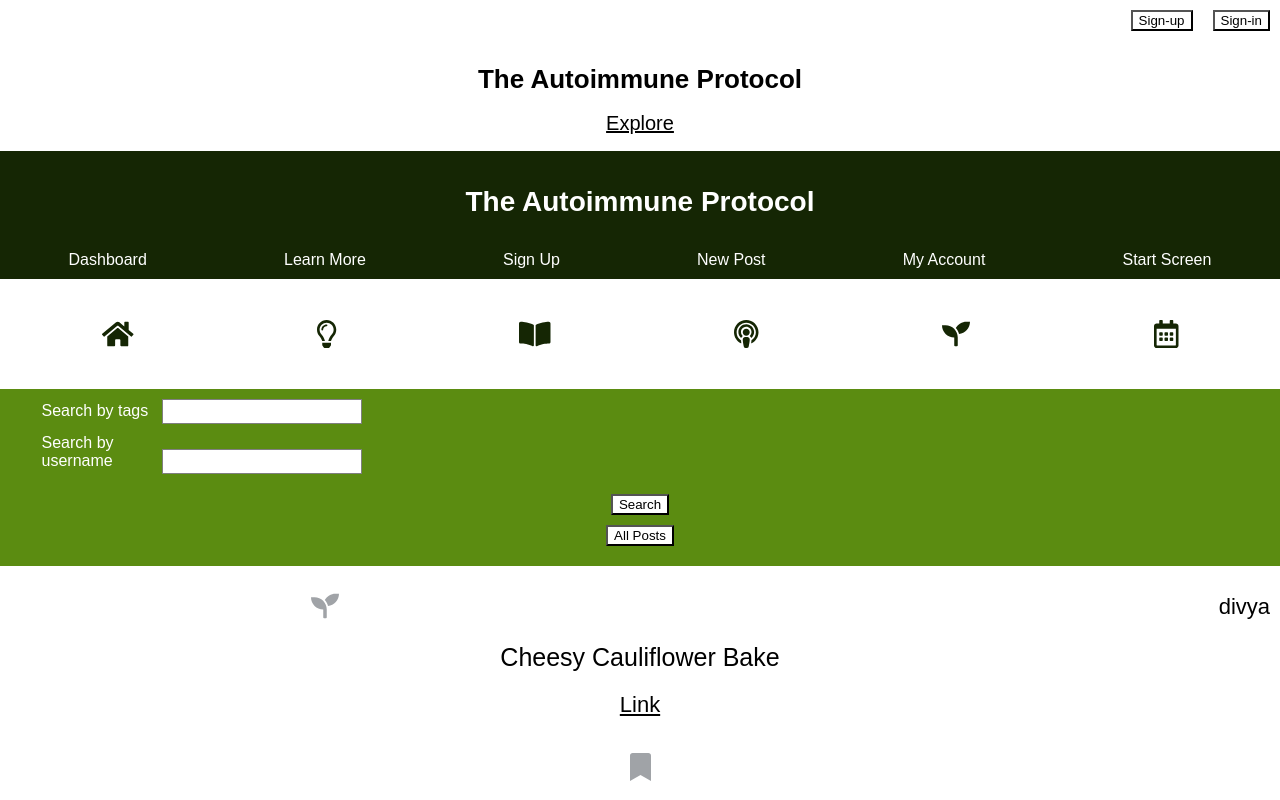
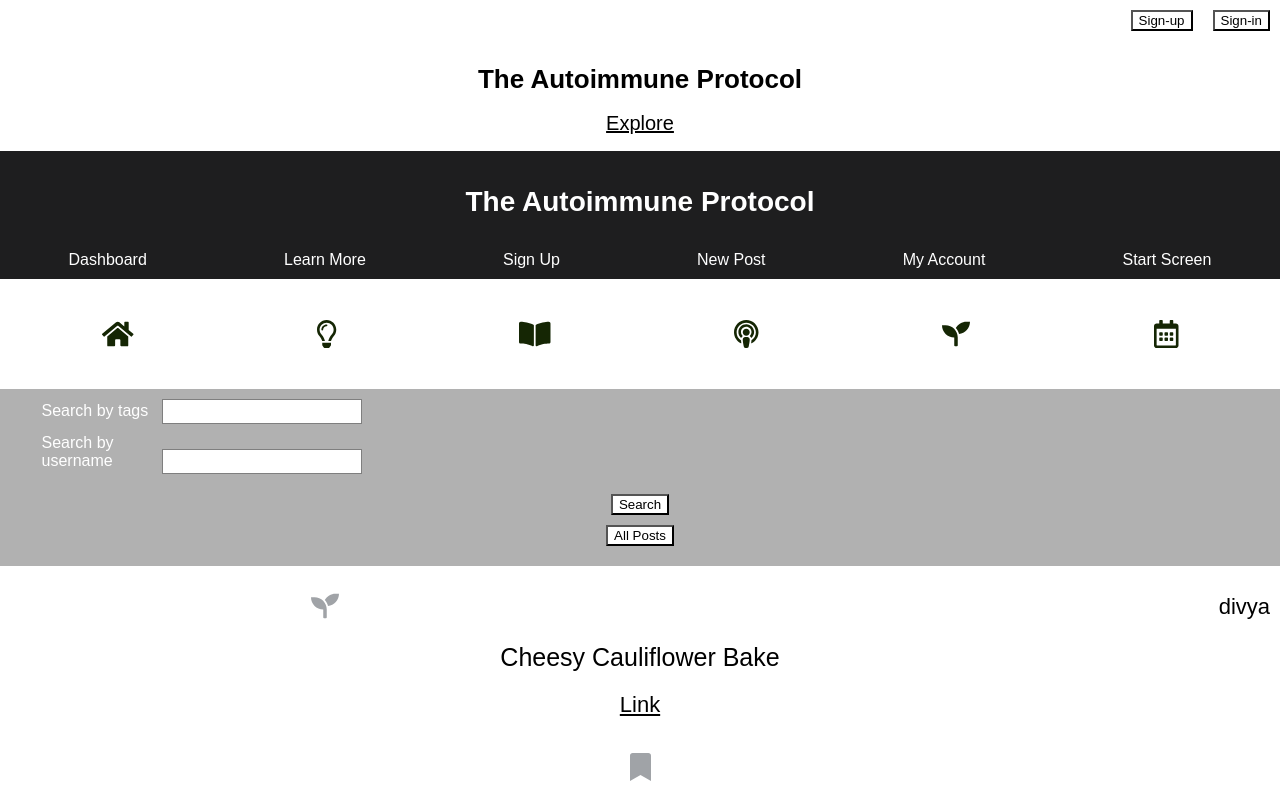
Before and after one commit to divyanat2009/aip, a React (Create React App) app: page / in a window 1280 px wide. Shown: the top 800 px of the page. Built offline with nearby package versions, Linux system fonts and the light colour scheme.

Commit message:
changes for easier user feedback

```diff
--- a/package.json
+++ b/package.json
@@ -13,8 +13,8 @@
     "react": "^17.0.1",
     "react-dom": "^17.0.1",
     "react-router-dom": "^5.2.0",
-    "react-scripts": "4.0.1",
-    "web-vitals": "^0.2.4"
+    "react-scripts": "4.0.1"
+
   },
   "scripts": {
     "start": "react-scripts start",
--- a/src/Components/LearnMore.js
+++ b/src/Components/LearnMore.js
@@ -1,6 +1,6 @@
 import React, {Component} from 'react';
 import Nav from './Nav';
-import ButtonRow from './ButtonRow.js';
+import ButtonRow from './BottonRow';
 
 class LearnMore extends Component{
     render(){
--- a/src/Components/MyAccount.js
+++ b/src/Components/MyAccount.js
@@ -1,6 +1,6 @@
 import React, {Component} from 'react';
 import Nav from './Nav';
-import ButtonRow from './ButtonRow.js';
+import ButtonRow from './BottonRow';
 
 class MyAccount extends Component{
     render(){
--- a/src/Components/NewPost.js
+++ b/src/Components/NewPost.js
@@ -2,7 +2,7 @@ import React, {Component} from 'react';
 import Nav from './Nav';
 import FilterButtons from './FilterButtons';
 import '../_styles/Form.css';
-import ButtonRow from './ButtonRow.js';
+import ButtonRow from './BottonRow';
 
 class NewPost extends Component{
     render(){
--- a/src/_styles/App.css
+++ b/src/_styles/App.css
@@ -28,7 +28,7 @@ h1 a{
 }
 
 nav, footer{
-  background-color:#152604;
+  background-color:#1e1e1f;
   color:#fff;
 }
 .nav-list{
@@ -67,7 +67,7 @@ section{
   padding:10px;
 }
 section:nth-child(even){
-  background-color:#5B8C11;
+  background-color:#b1b1b1;
   color:#fff;
 }
 .individual-post-container{
@@ -79,7 +79,7 @@ section:nth-child(even){
   color:#000;
 }
 .individual-post-container:nth-child(odd){
-  background-color:#5B8C11;
+  background-color:#b1b1b1;
   color:#fff;
 }
 h1{
```
Also changed, not shown: 1 other file (tests, documents, lock files or other folders).
